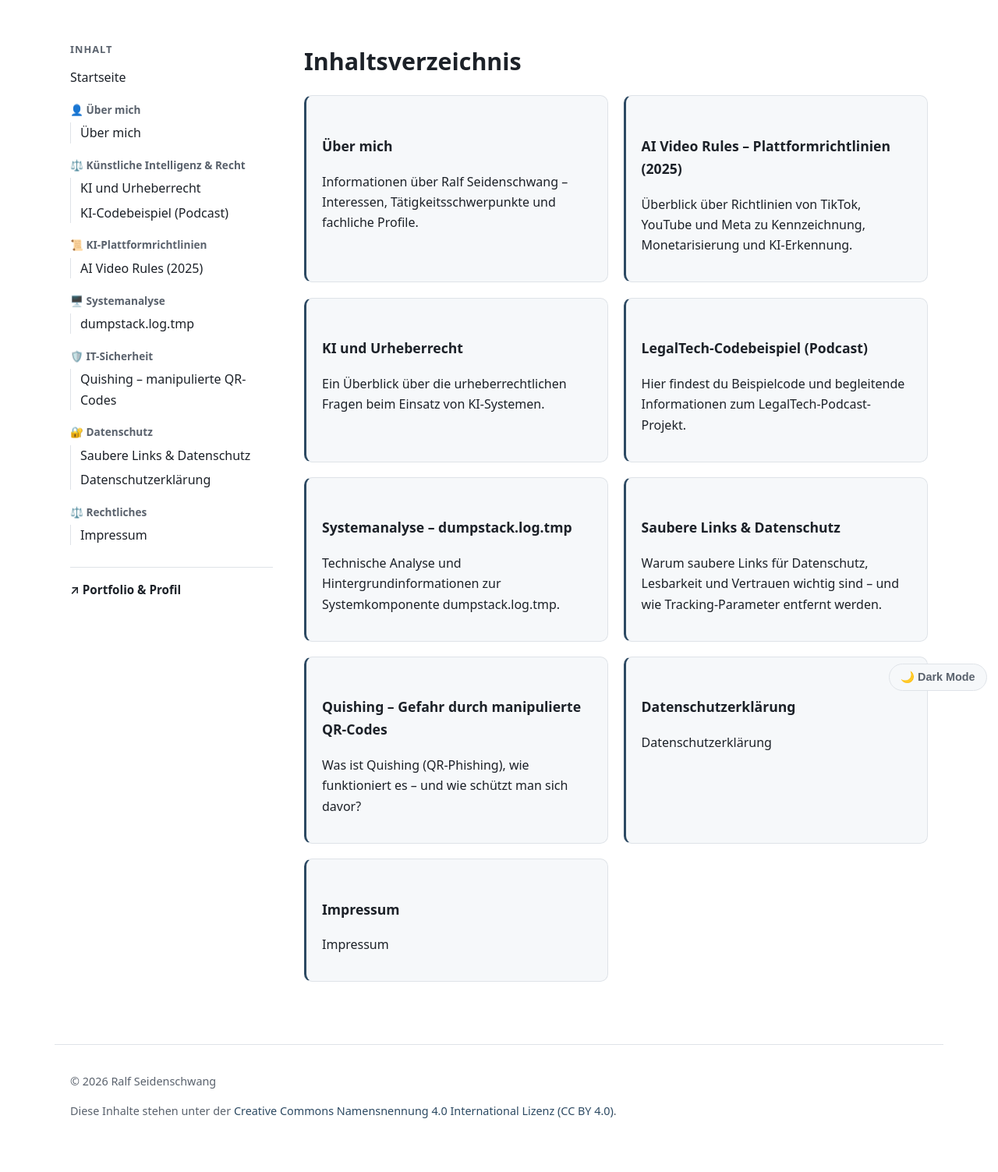
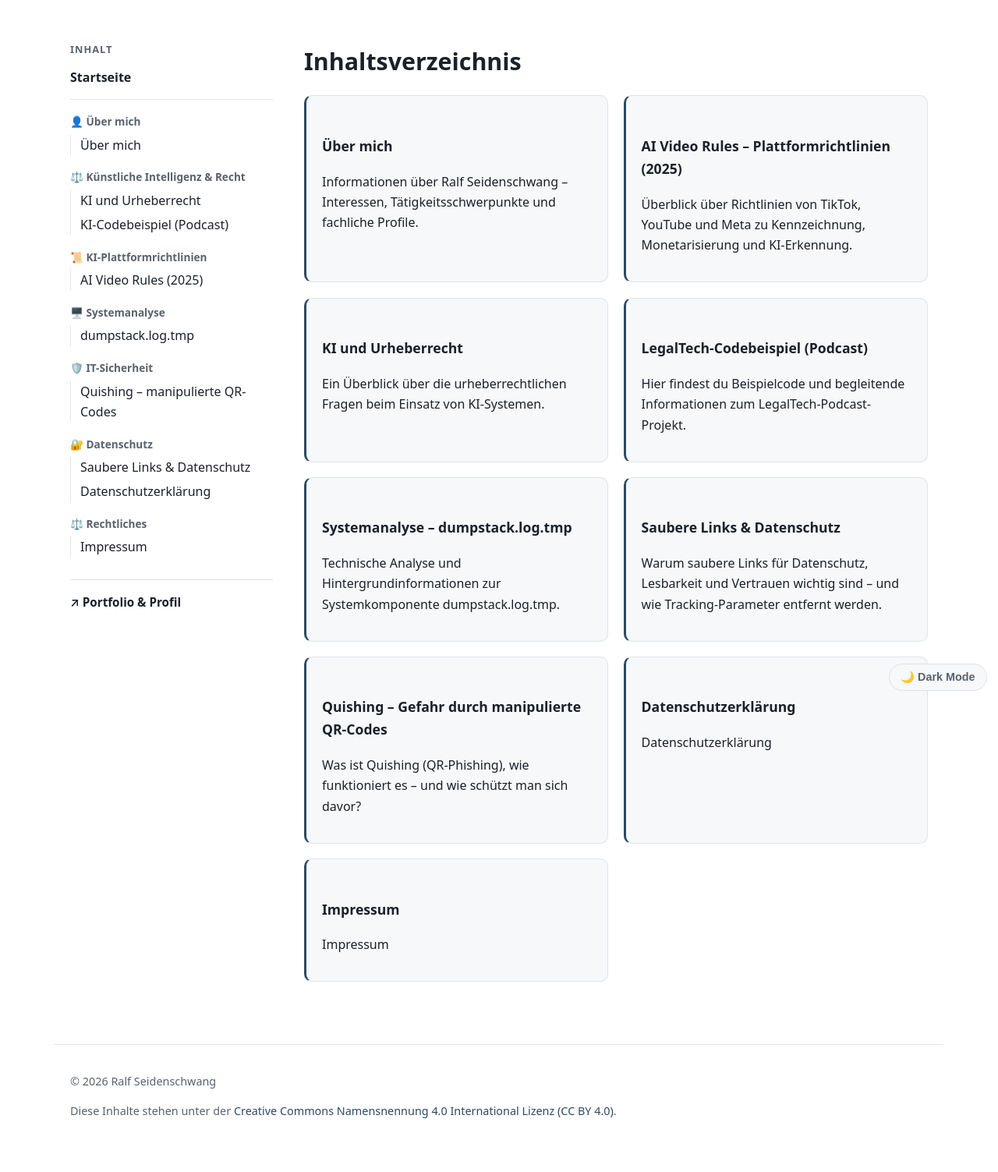
Before and after one commit to RalfSei/RalfSei.github.io, a Jekyll site: the page built from index.md, in a window 1280 px wide. Shown: the whole page at 78% size. Built offline with Jekyll 4.4.1, drawn with Linux system fonts in a browser that asks for light colours.

Commit message:
Add styles for sidebar and first list item

```diff
--- a/assets/css/style.cleaned.css
+++ b/assets/css/style.cleaned.css
@@ -250,3 +250,13 @@ html, body, .sidebar, .content, .page-nav, .card, .theme-toggle, .section-head,
   .container { display: block; max-width: none; }
   html, body { background: #fff !important; color: #000 !important; }
 }
+
+/* === Einstiegspunkt vom Inhaltsverzeichnis abtrennen === */
+.sidebar > ul > li:first-child {
+  padding-bottom: 0.9rem;
+  border-bottom: 1px solid var(--border-color);
+}
+
+.sidebar > ul > li:first-child a {
+  font-weight: 600;
+}
```
